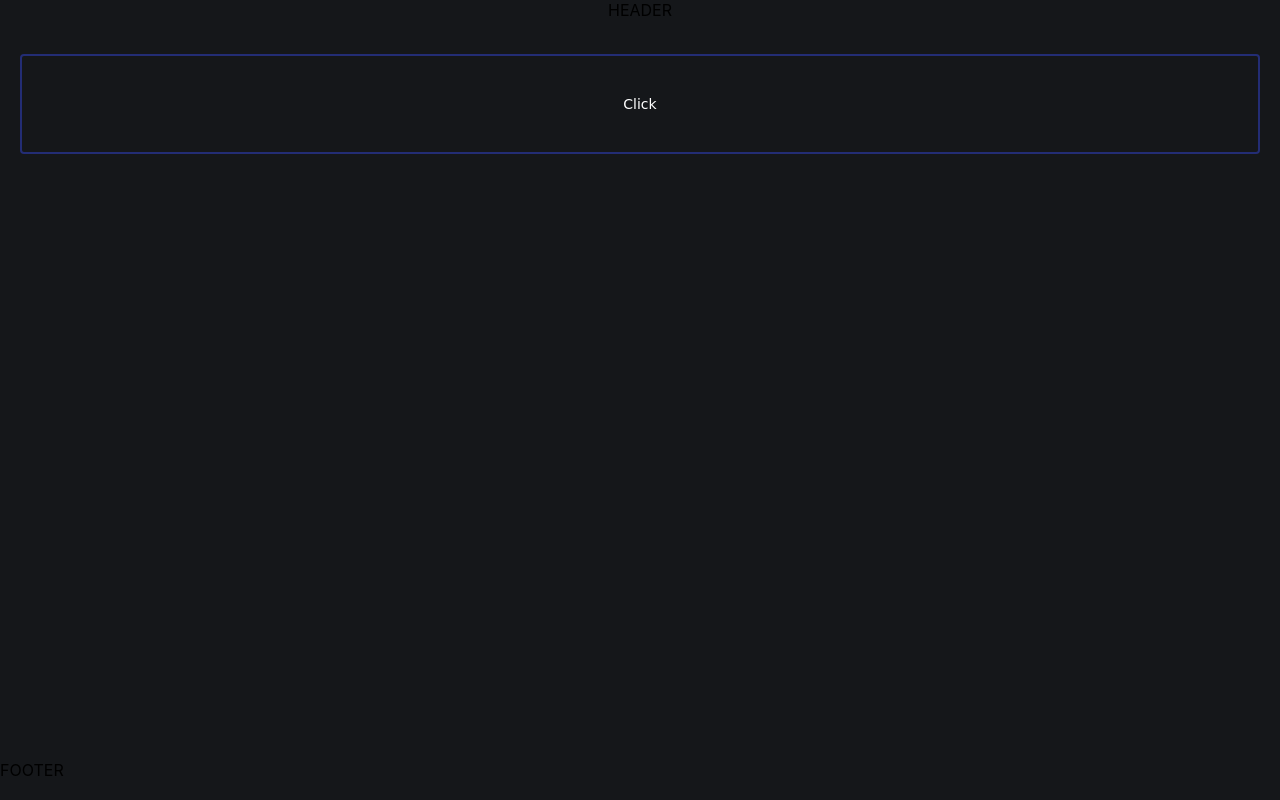
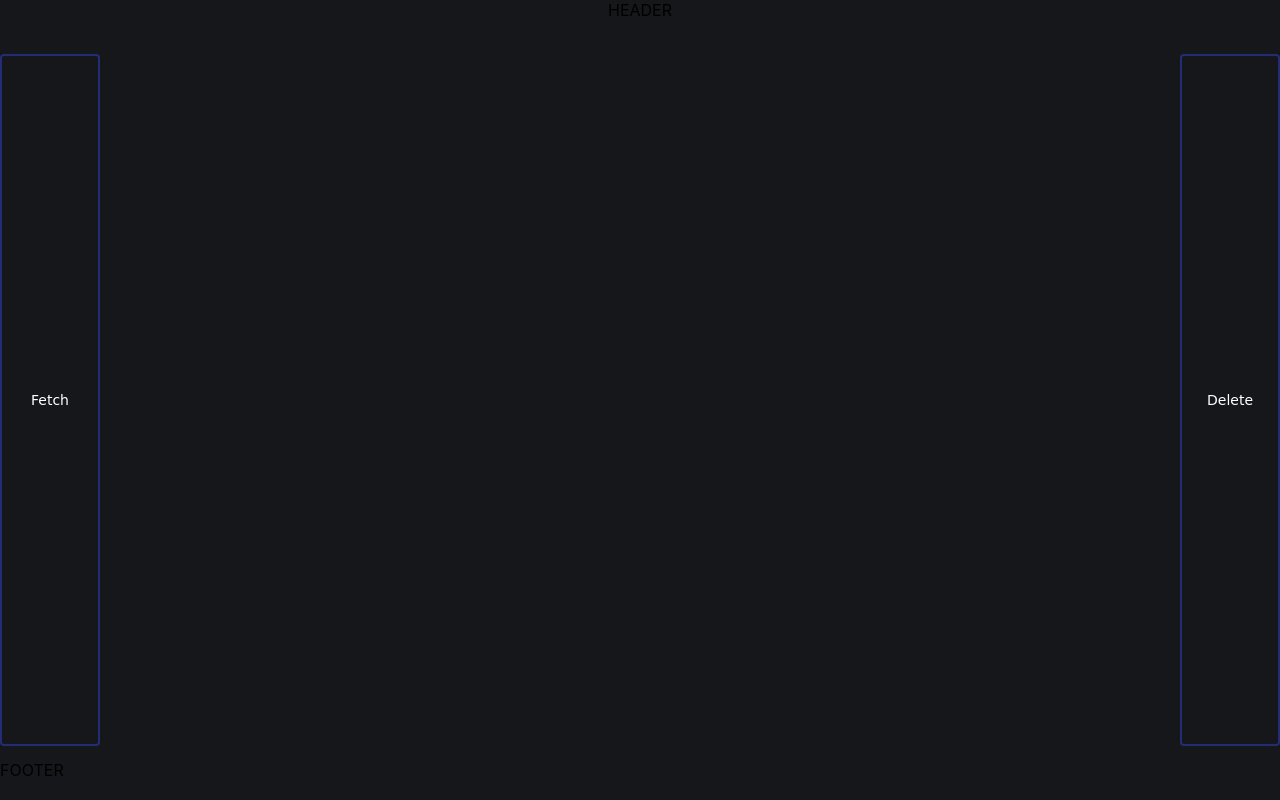
Before and after one commit to dimitrisafendras/web_crawler_fe, a React (Create React App) app: page / in a window 1280 px wide. Built offline with nearby package versions, Linux system fonts and the light colour scheme.

Commit message:
working clean

```diff
--- a/src/App.js
+++ b/src/App.js
@@ -22,9 +22,13 @@ class App extends Component {
         }
     }
 
-    handleClick() {
+    fetch() {
         axios.get('https://api.openbrewerydb.org/breweries')
             .then(response => this.setState({data: response.data}))
+    }
+
+    delete() {
+        this.setState({data: []})
     }
 
     render() {
@@ -34,12 +38,12 @@ class App extends Component {
                 <Grid
                     minHeight={'100vh'}
                     id={'layout'}
-                    columns={'20px auto auto 20px'}
+                    columns={'100px auto auto 100px'}
                     rows={'40px auto 40px'}
                     gap={'14px 0'}
                     areas={[
                         'header header header header',
-                        '. main main .',
+                        'fetch main main delete',
                         'footer footer footer footer'
                     ]}
                 >
@@ -51,16 +55,29 @@ class App extends Component {
                         <Header/>
                     </Cell>
                     <Cell
-                        id={'main'}
-                        area={'main'}
+                        id={'fetch'}
+                        area={'fetch'}
+                    >
+                        <PrimaryButton
+                        id={'mainBtn'}
+                        onClick={()=> this.fetch()}
+                        text={'Fetch'}
+                        className={'MainBtn'}
+                    />
+                    </Cell>
+                    <Cell id={'main'} area={'main'}>
+                        {data && <ItemList data={data}/>}
+                    </Cell>
+                    <Cell
+                        id={'delete'}
+                        area={'delete'}
                     >
                         <PrimaryButton
                             id={'mainBtn'}
-                            onClick={()=> this.handleClick()}
-                            text={'Click'}
+                            onClick={()=> this.delete()}
+                            text={'Delete'}
                             className={'MainBtn'}
                         />
-                        {data && <ItemList data={data}/>}
                     </Cell>
                     <Cell
                         id={'footer'}
--- a/src/components/item/Item.scss
+++ b/src/components/item/Item.scss
@@ -5,7 +5,7 @@
   background-color: $primary;
   border-radius: 4px;
   padding: 4px;
-  box-shadow: 0 0 20px 0 $boxShadow;
+  box-shadow: 0 0 10px 0 $boxShadow;
   color: $label;
   font-size: 14px;
   //FIXME FONTS INTO TYPO
--- a/src/toolkit/buttons/primaryButton/PrimaryButton.scss
+++ b/src/toolkit/buttons/primaryButton/PrimaryButton.scss
@@ -1,8 +1,8 @@
 @import '../../../utils/Colors';
 
 .PrimaryButton {
-  height: 100px;
-  width: 100px;
+  height: 100%;
+  width: 100%;
   background-color: $primary;
   border-radius: 4px;
   color: $white;
```
